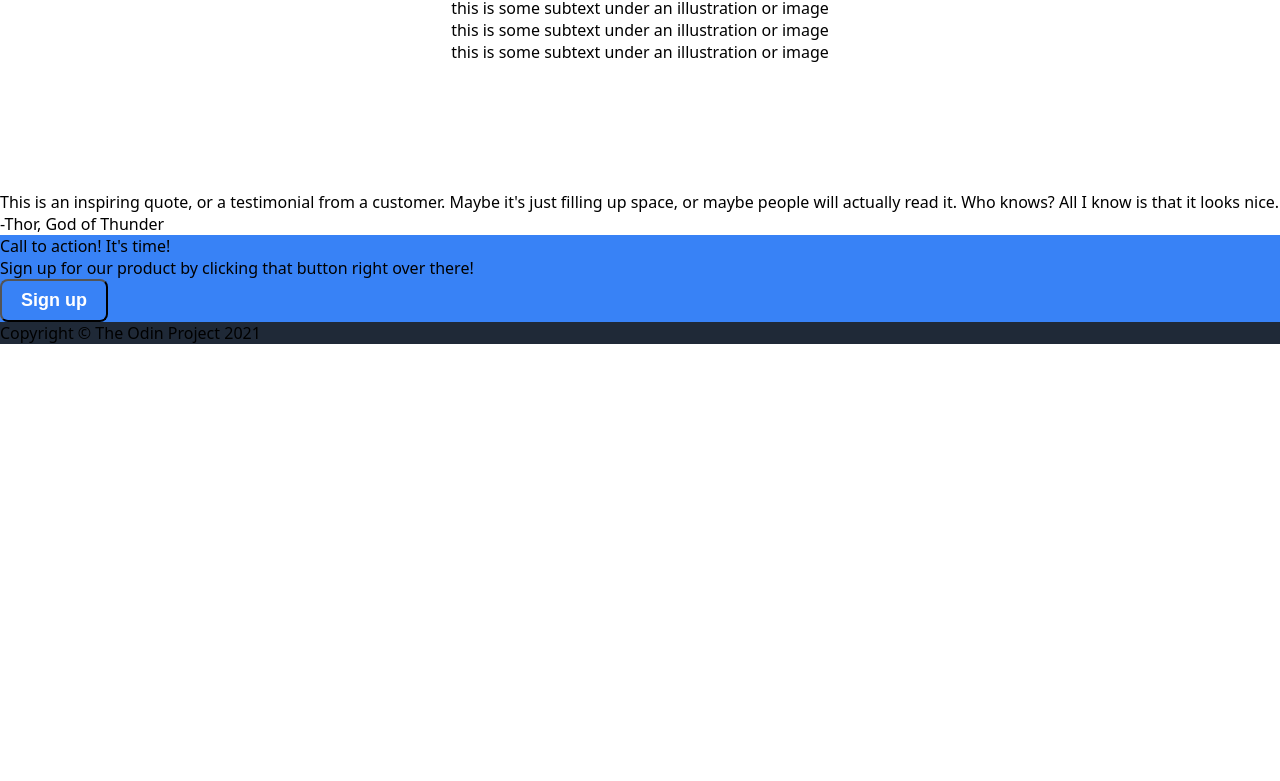
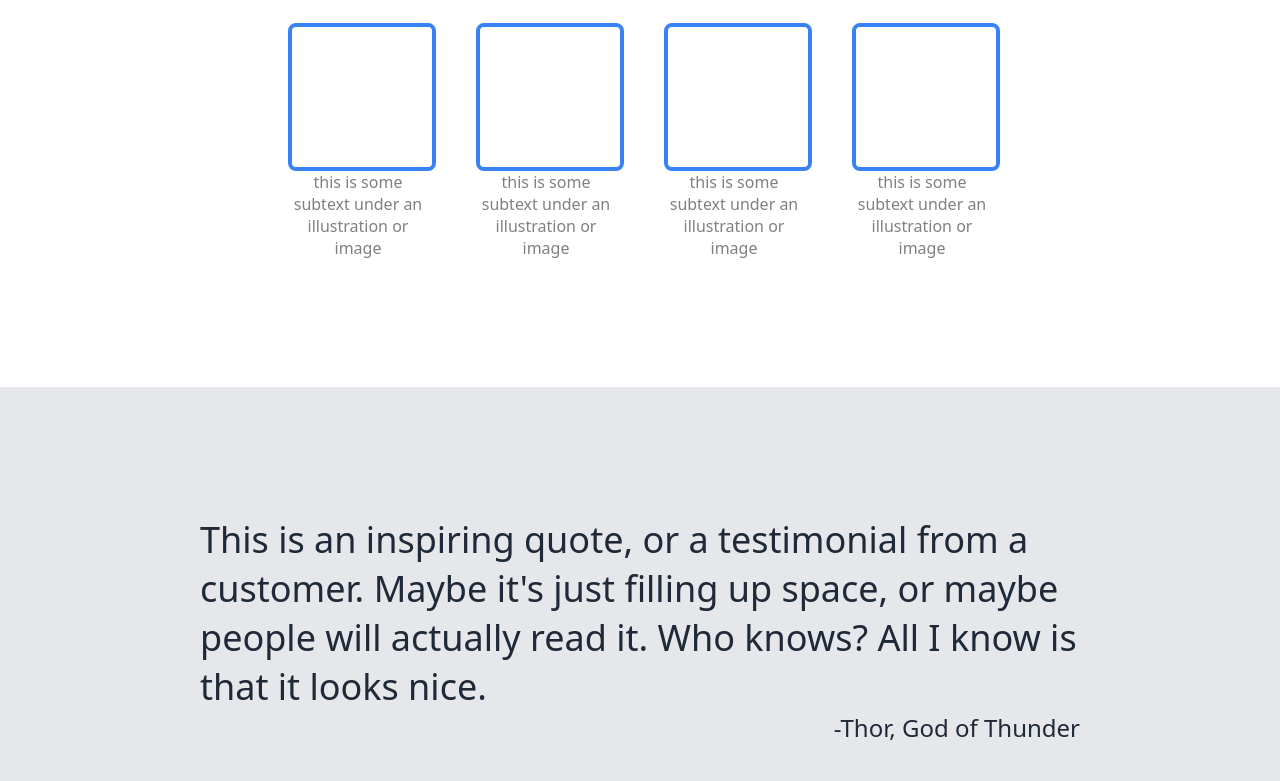
Before and after one commit to farhatadib2006-hue/landing-page, a plain HTML site: page index.html in a window 1280 px wide. Shown: the part 757-1538 px from the top of the page. Before the commit the page ends 1101 px from the top, so only its background shows below. Drawn offline with Linux system fonts and the light colour scheme.

Commit message:
Finalize the css file upto the 'quote' part

```diff
--- a/styles.css
+++ b/styles.css
@@ -92,6 +92,7 @@ button {
     align-items: center;
     padding-top: 48px;
     padding-bottom: 128px;
+    gap: 48px;
 }
 
 .info-head {
@@ -99,3 +100,39 @@ button {
     color: #1F2937;
     font-weight: 900;
 }
+
+.info-boxes {
+    display: flex;
+    gap: 48px;
+    text-align: center;
+    color: gray;
+}
+
+.box {
+    width: 140px;
+}
+.b {
+    height: 140px;
+    width: 140px;
+    border: 4px solid #3882F6;
+    border-radius: 8px;
+}
+
+.quote {
+    background: #E5E7EB;
+    padding: 128px 200px 140px;
+}
+
+#quote {
+    font-size: 36px;
+    font-weight: 30px;
+}
+
+.quoter {
+    text-align: right;
+    font-size: 24px;
+}
+
+#quote, .quoter {
+    color: #1F2937;
+}
```
